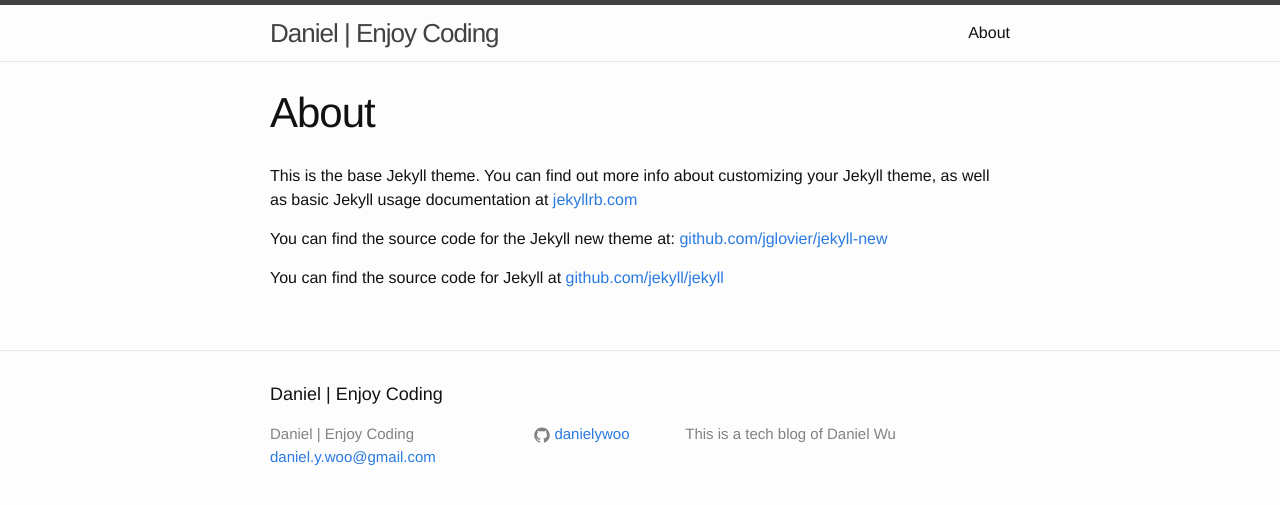
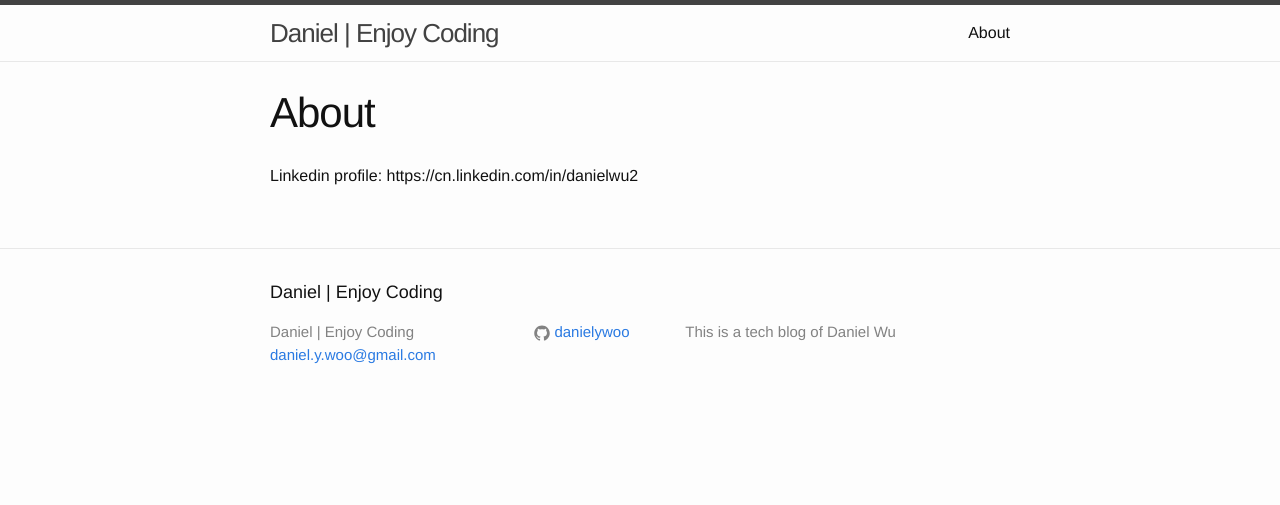
Before and after one commit to DanielYWoo/danielywoo.github.io, a Jekyll site: the page built from about.md, in a window 1280 px wide. Shown: the top 505 px of the page. Built offline with Jekyll 4.4.1, drawn with Linux system fonts in a browser that asks for light colours.

Commit message:
linkedin link

```diff
--- a/about.md
+++ b/about.md
@@ -4,8 +4,4 @@
 permalink: /about/
 ---
 
-This is the base Jekyll theme. You can find out more info about customizing your Jekyll theme, as well as basic Jekyll usage documentation at [jekyllrb.com](http://jekyllrb.com/)
-
-You can find the source code for the Jekyll new theme at: [github.com/jglovier/jekyll-new](https://github.com/jglovier/jekyll-new)
-
-You can find the source code for Jekyll at [github.com/jekyll/jekyll](https://github.com/jekyll/jekyll)
+Linkedin profile: https://cn.linkedin.com/in/danielwu2
```
